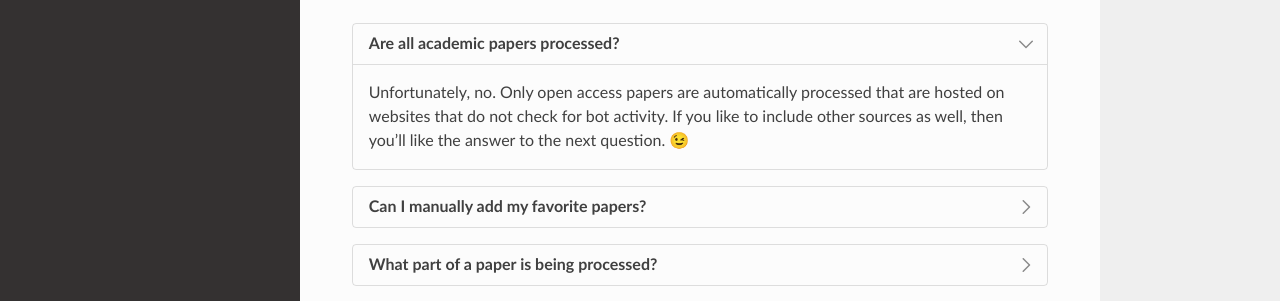
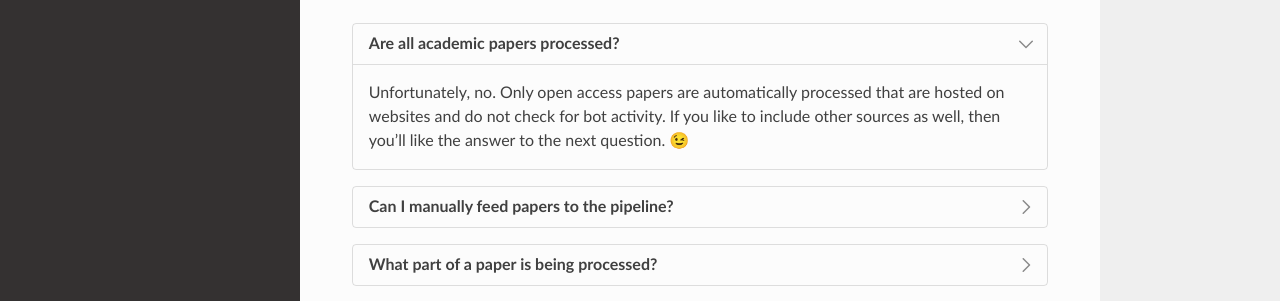
Before and after one commit to kcbbe/oke, a Sphinx documentation site: the page built from docs/source/background.rst, in a window 1280 px wide and 1337 px high. Shown: the part 812-1113 px from the top of the window. Built offline with Sphinx 7.4.7 and the Read the Docs theme 3.1.0, drawn with Linux system fonts in a browser that asks for light colours.

Commit message:
Minor changes for Sphinx

```diff
--- a/config_template.yaml
+++ b/config_template.yaml
@@ -1,5 +1,5 @@
 # Tenwise credentials (concept2pmid, pmid2meta)
-"path_to_credentials": "path/to/credentials"
+"path_to_credentials": "path/to/credentials.tsv"
 "email_address": "user@domain.com"
 # (Optional) when searching with 'concept search' ("TWDIS_06685" = Parkinson's disease)
 "anchor":  ["TWDIS_06685"]
--- a/docs/source/background.rst
+++ b/docs/source/background.rst
@@ -15,11 +15,11 @@
 .. dropdown:: **Are all academic papers processed?**
     :open:
 
-    Unfortunately, no. Only open access papers are automatically processed that are hosted on websites that do not check for bot activity. If you like to include other sources as well, then you'll like the answer to the next question. |:wink:|
+    Unfortunately, no. Only open access papers are automatically processed that are hosted on websites and do not check for bot activity. If you like to include other sources as well, then you'll like the answer to the next question. |:wink:|
 
-.. dropdown:: **Can I manually add my favorite papers?**
+.. dropdown:: **Can I manually feed papers to the pipeline?**
 
-    Yes! You will need to have the PDF, its PubMed ID, and associated meta data. Follow this protocol and be successful:
+    Yes! You will need to have the PDF, its PubMed ID, and associated meta data. Please follow this protocol and be successful:
 
         - Rename the PDF to its PubMed ID.
         - Place the PDF in `data/pdf_papers`.
--- a/docs/source/index.rst
+++ b/docs/source/index.rst
@@ -11,7 +11,7 @@
 Overview
 --------
 
-Open knowledge explorer is a python pipeline for finding full open access papers on keywords and processing them into a comprehensible summary with valid references to papers - making given findings generated by artificial intelligence traceable.
+Open knowledge explorer is a python pipeline for finding relations between concepts. It processes sentences from **full open access papers** into **sentence embeddings** for knowledge exploration with **valid references** to papers - making given findings **traceable**.
 Please find the github page containing `the code over here <https://github.com/CharmingChocobo/master_graduation_project/tree/main>`_ and
 check out `this extensive documentation page <https://bioinf.nl/~jbeenen/oke/html/index.html>`_.
 
```
Also changed, not shown: docs/source/notebooks.png.
